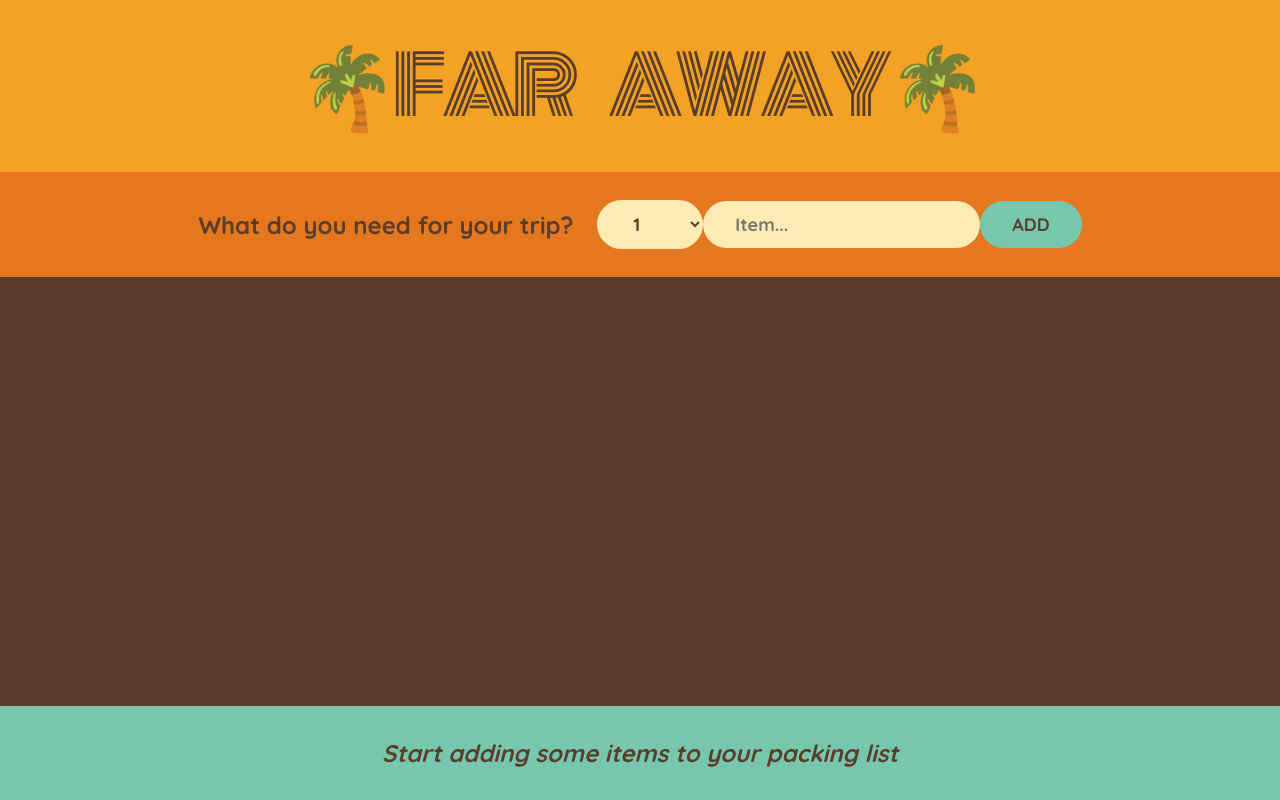
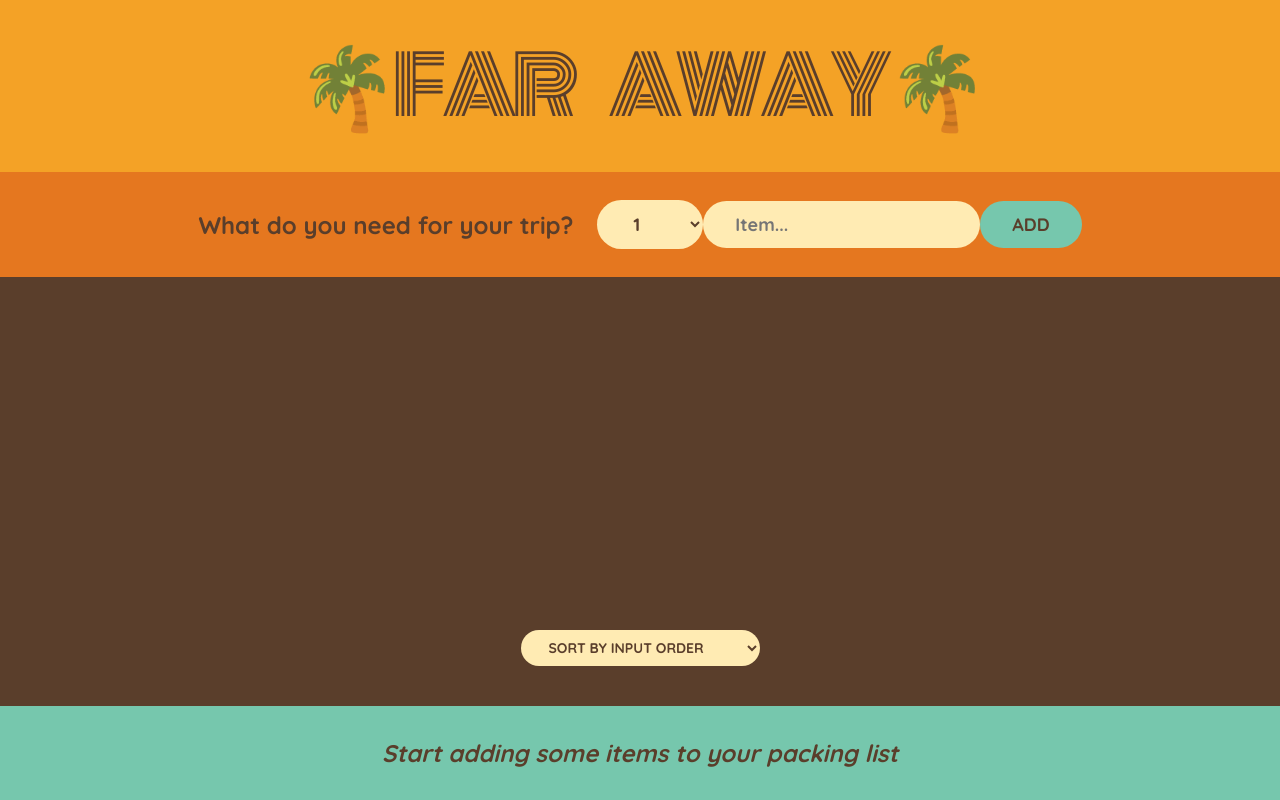
Before and after one commit to Giada15/react-travel-list, a React (Create React App) app: page / in a window 1280 px wide. Built offline with nearby package versions, Linux system fonts and the light colour scheme.

Commit message:
feat: implement sorting in PackingList with derived sortedItems and sortBy state

```diff
--- a/src/App.js
+++ b/src/App.js
@@ -81,10 +81,25 @@
 }
 
 function PackingList({ items, onRemoveItem, onUpdatePacked }) {
+  const [sortBy, setSortBy] = useState("input");
+
+  let sortedItems;
+
+  if (sortBy === "input") sortedItems = items;
+  if (sortBy === "description")
+    sortedItems = items
+      .slice()
+      .sort((a, b) => a.description.localeCompare(b.description));
+
+  if (sortBy === "packed")
+    sortedItems = items
+      .slice()
+      .sort((a, b) => Number(a.packed) - Number(b.packed));
+
   return (
     <div className="list">
       <ul>
-        {items.map((item) => (
+        {sortedItems.map((item) => (
           <Item
             item={item}
             key={item.id}
@@ -93,6 +108,13 @@
           />
         ))}
       </ul>
+      <div className="actions">
+        <select value={sortBy} onChange={(e) => setSortBy(e.target.value)}>
+          <option value="input">Sort by input order</option>
+          <option value="description">Sort by description</option>
+          <option value="packed">Sort by packed status</option>
+        </select>
+      </div>
     </div>
   );
 }
```
